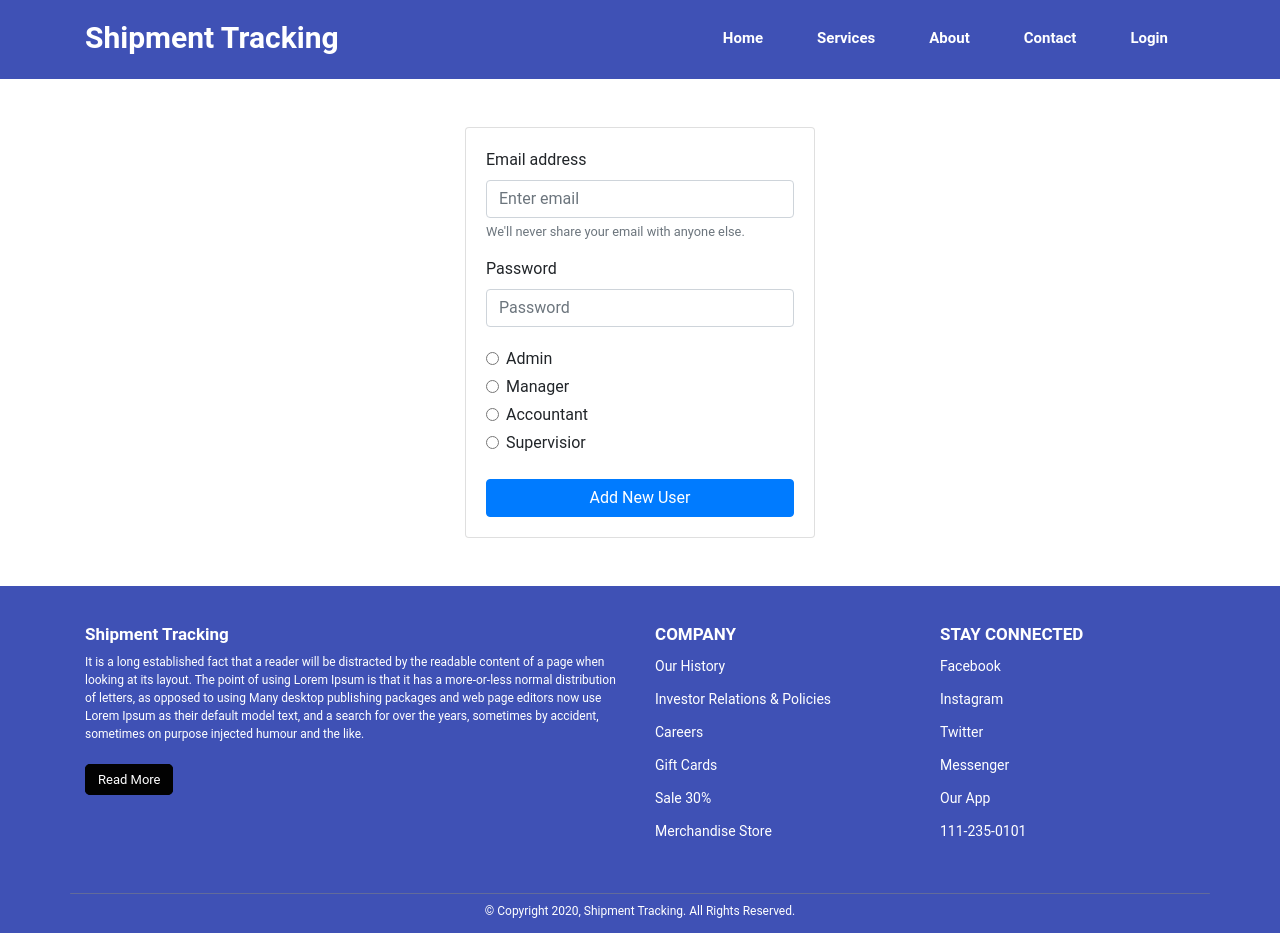
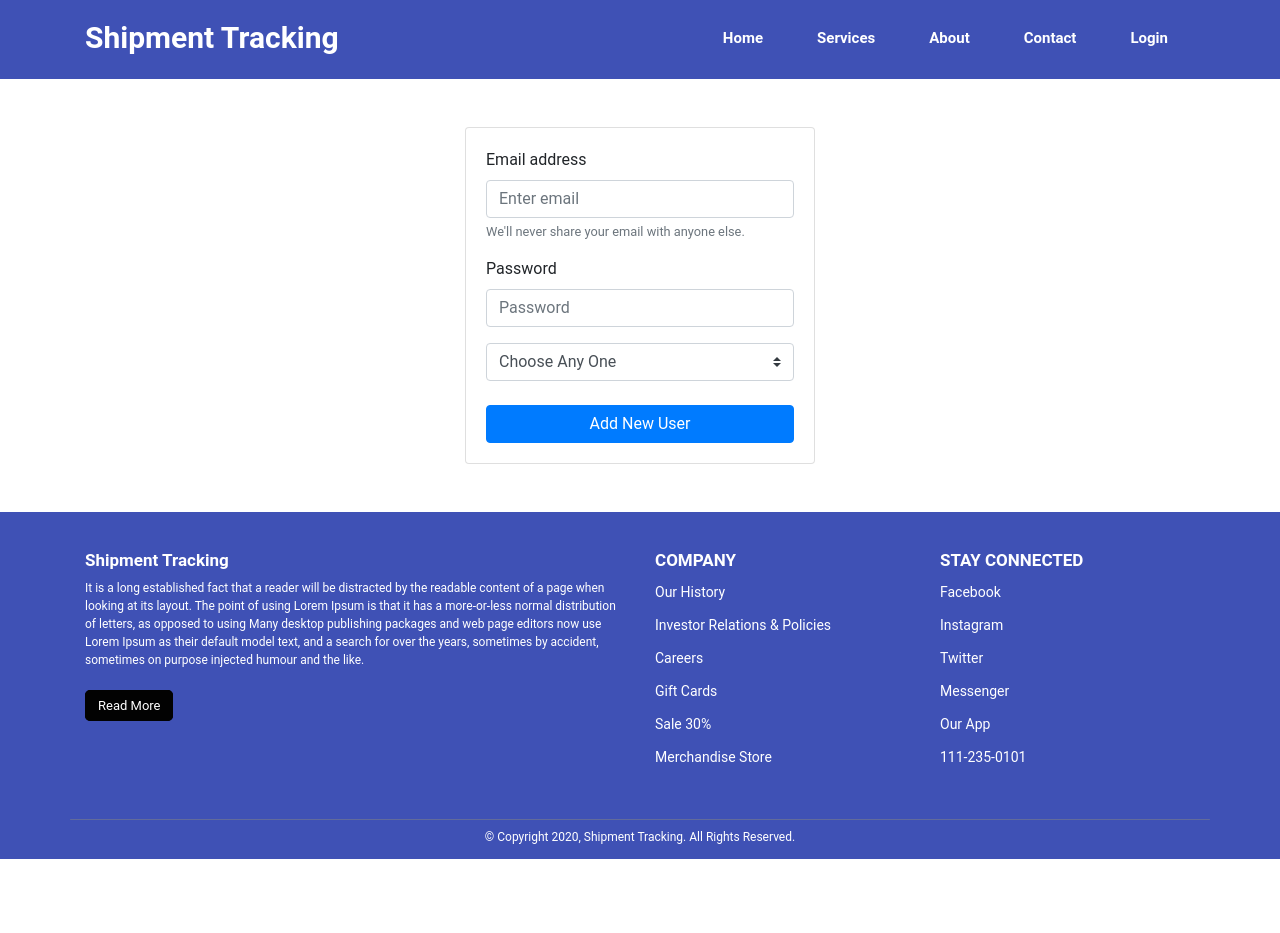
Before and after one commit to muhammadidreesshaikh/shipment-tracking, a React (Create React App) app: page /add-user in a window 1280 px wide. After the commit the page ends 859 px from the top, so only its background shows below. Built offline with nearby package versions, Linux system fonts and the light colour scheme.

Commit message:
fix done in add user page

```diff
--- a/src/components/AddUser.js
+++ b/src/components/AddUser.js
@@ -41,33 +41,13 @@ class AddUser extends React.Component {
                                             </div>
 
                                             <div className="pb-4">
-                                                <div class="form-check pt-1">
-                                                    <input className="form-check-input" type="radio" name="exampleRadios" id="exampleRadios1" value="option1"></input>
-                                                    <label className="form-check-label" for="exampleRadios1">
-                                                        Admin
-                                                    </label>
-                                                </div>
-
-                                                <div className="form-check pt-1">
-                                                    <input className="form-check-input" type="radio" name="exampleRadios" id="exampleRadios2" value="option2"></input>
-                                                    <label className="form-check-label" for="exampleRadios2">
-                                                        Manager
-                                                    </label>
-                                                </div>
-
-                                                <div className="form-check pt-1">
-                                                    <input className="form-check-input" type="radio" name="exampleRadios" id="exampleRadios3" value="option3"></input>
-                                                    <label className="form-check-label" for="exampleRadios3">
-                                                        Accountant
-                                                    </label>
-                                                </div>
-
-                                                <div className="form-check pt-1">
-                                                    <input className="form-check-input" type="radio" name="exampleRadios" id="exampleRadios4" value="option4"></input>
-                                                    <label className="form-check-label" for="exampleRadios4">
-                                                        Supervisior
-                                                    </label>
-                                                </div>
+                                                <select class="custom-select mr-sm-2" id="inlineFormCustomSelect">
+                                                    <option selected>Choose Any One</option>
+                                                    <option value="1">Admin</option>
+                                                    <option value="2">Manager</option>
+                                                    <option value="3">Accountant</option>
+                                                    <option value="4">Supervisior</option>
+                                                </select>
                                             </div>
 
                                             <button type="submit" class="btn btn-primary w-100">Add New User</button>
```
